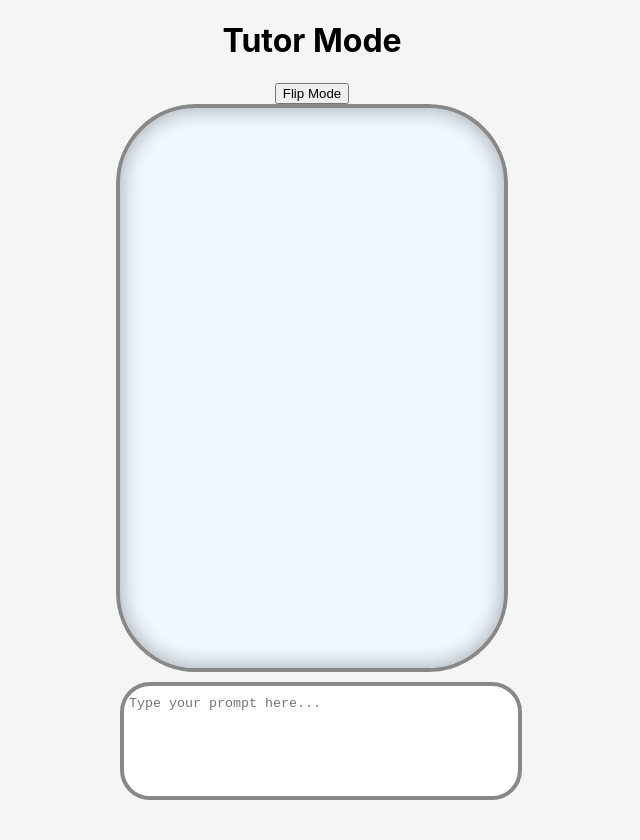
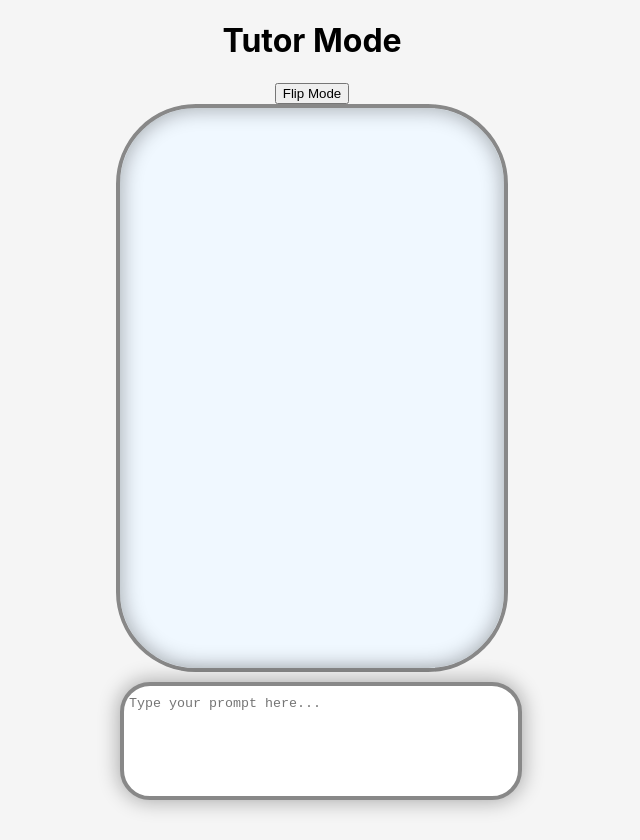
Before and after one commit to Graymarch/COSC432-GroupProject, a React (Create React App) app in the folder OCA-Frontend/oca-client/: page / in a window 1280 px wide. In both pictures the pointer is over the element "Type your prompt here...". Shown: the whole page, without its empty margins (328-968 px from the left). Built offline with nearby package versions, Linux system fonts and the light colour scheme.

Commit message:
Added a shadow to the user textfield

```diff
--- a/OCA-Frontend/oca-client/src/Components/App.css
+++ b/OCA-Frontend/oca-client/src/Components/App.css
@@ -31,4 +31,8 @@
   max-width: 100%;
   padding: 10px 5px;
   margin-top: 10px;
+  &:hover{
+    box-shadow: 0 0 20px 2px rgba(0, 0, 0, 0.3);
+  }
+  /* box-shadow: inset 0 0 20px 2px rgba(0, 0, 0, 0.3); */
 }
```
